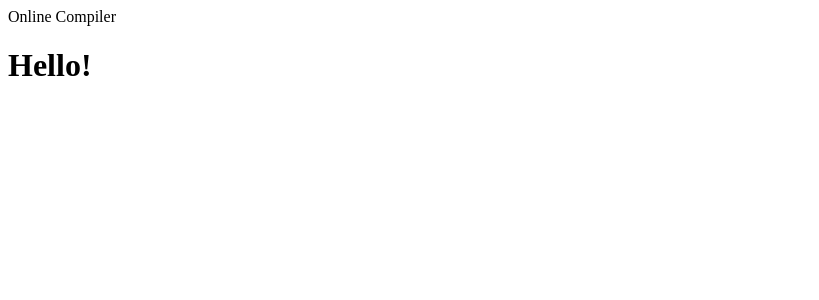
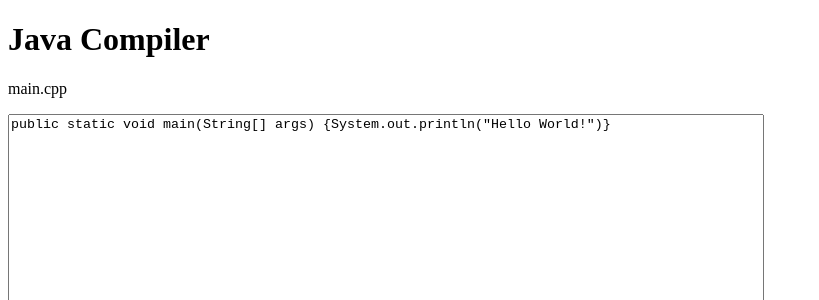
Before and after one commit to jhub04/OnlineCompiler, a Vue app in the folder frontend/: page / in a window 1280 px wide. Shown: the top 300 px of the page, without its empty margins (0-819 px from the left). Built offline with nearby package versions, Linux system fonts and the light colour scheme.

Commit message:
Code input field

```diff
--- a/frontend/src/App.vue
+++ b/frontend/src/App.vue
@@ -1,6 +1,27 @@
+<script setup>
+
+import { ref } from "vue";
+
+const fileName = ref("main.cpp");
+const code = ref("public static void main(String[] args) {System.out.println(\"Hello World!\")}")
+const output = ref("");
+
+</script>
+
 <template>
-  <header>Online Compiler</header>
+  <header><h1>Java Compiler</h1></header>
   <main>
-    <h1>Hello!</h1>
+    <div class="input-container">
+      <p>{{ fileName }}</p>
+      <textarea>{{ code }}</textarea>
+    </div>
   </main>
 </template>
+
+<style scoped>
+textarea {
+  width: 750px;
+  height: 300px;
+  resize: none;
+}
+</style>
```
